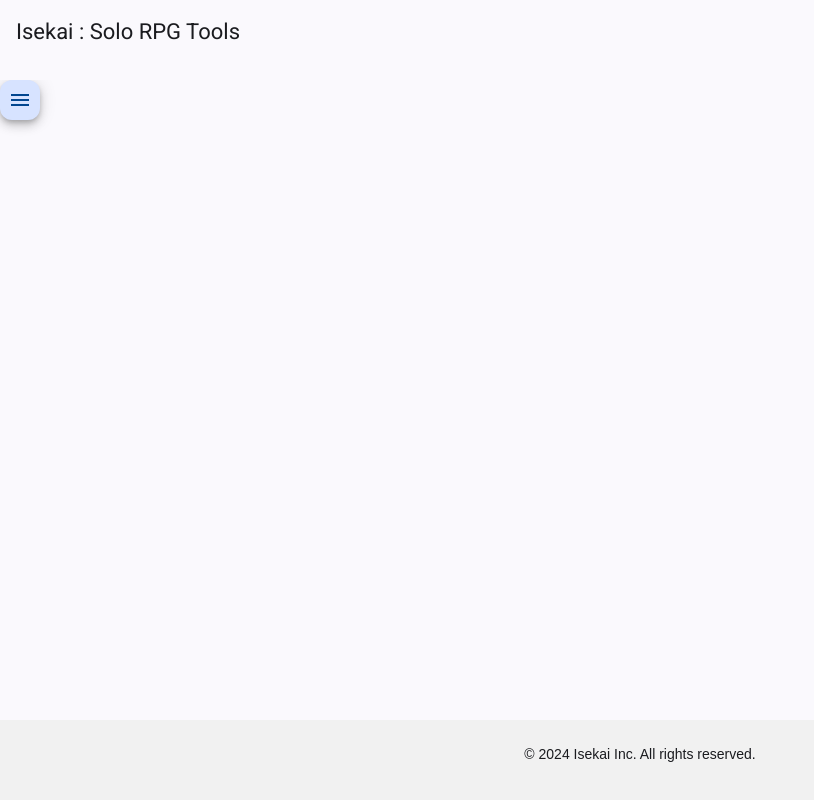
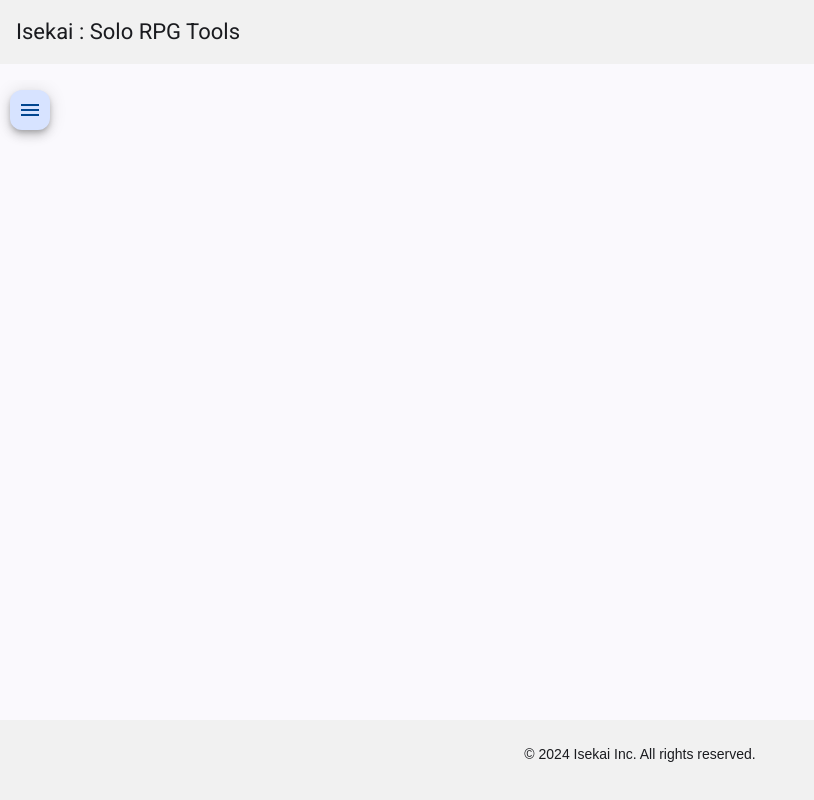
Before and after one commit to goblincraft/web-client, an Angular app: page / in a window 1280 px wide. Shown: the top 800 px of the page, without its empty margins (0-814 px from the left). Built offline with nearby package versions, Linux system fonts and the light colour scheme.

Commit message:
style / update app styles and header component

```diff
--- a/src/app/app.css
+++ b/src/app/app.css
@@ -0,0 +1,31 @@
+.app-wrapper {
+    display: flex;
+    flex-direction: column;
+    min-height: 100vh;
+}
+
+.app-content {
+    display: flex;
+    flex-direction: row;
+    height: 80vh;
+}
+
+.menu-toggle {
+    width: 10%;
+    padding: 10px;
+}
+
+.route-outlet {
+    width: 90%;
+}
+
+.header {
+    height: 10vh;
+}
+
+.footer {
+    height: 10vh;
+    background-color: var(--primary-color);
+    text-align: center;
+    padding: 10px 0;
+}
--- a/src/app/shell/header/header.component.css
+++ b/src/app/shell/header/header.component.css
@@ -0,0 +1,3 @@
+mat-toolbar {
+    background-color: var(--primary-color);
+}
--- a/src/styles.css
+++ b/src/styles.css
@@ -1,29 +1,10 @@
+:root {
+    --primary-color: #f1f1f1;
+}
+
 html, body {
     margin: 0;
     padding: 0;
     height: 100%;
     font-family: Arial, sans-serif;
 }
-
-.app-wrapper {
-    display: flex;
-    flex-direction: column;
-    min-height: 100vh;
-}
-
-.header {
-    height: 10vh;
-}
-
-.app-content {
-    display: flex;
-    flex-direction: row;
-    height: 80vh;
-}
-
-.footer {
-    height: 10vh;
-    background-color: #f1f1f1;
-    text-align: center;
-    padding: 10px 0;
-}
```
